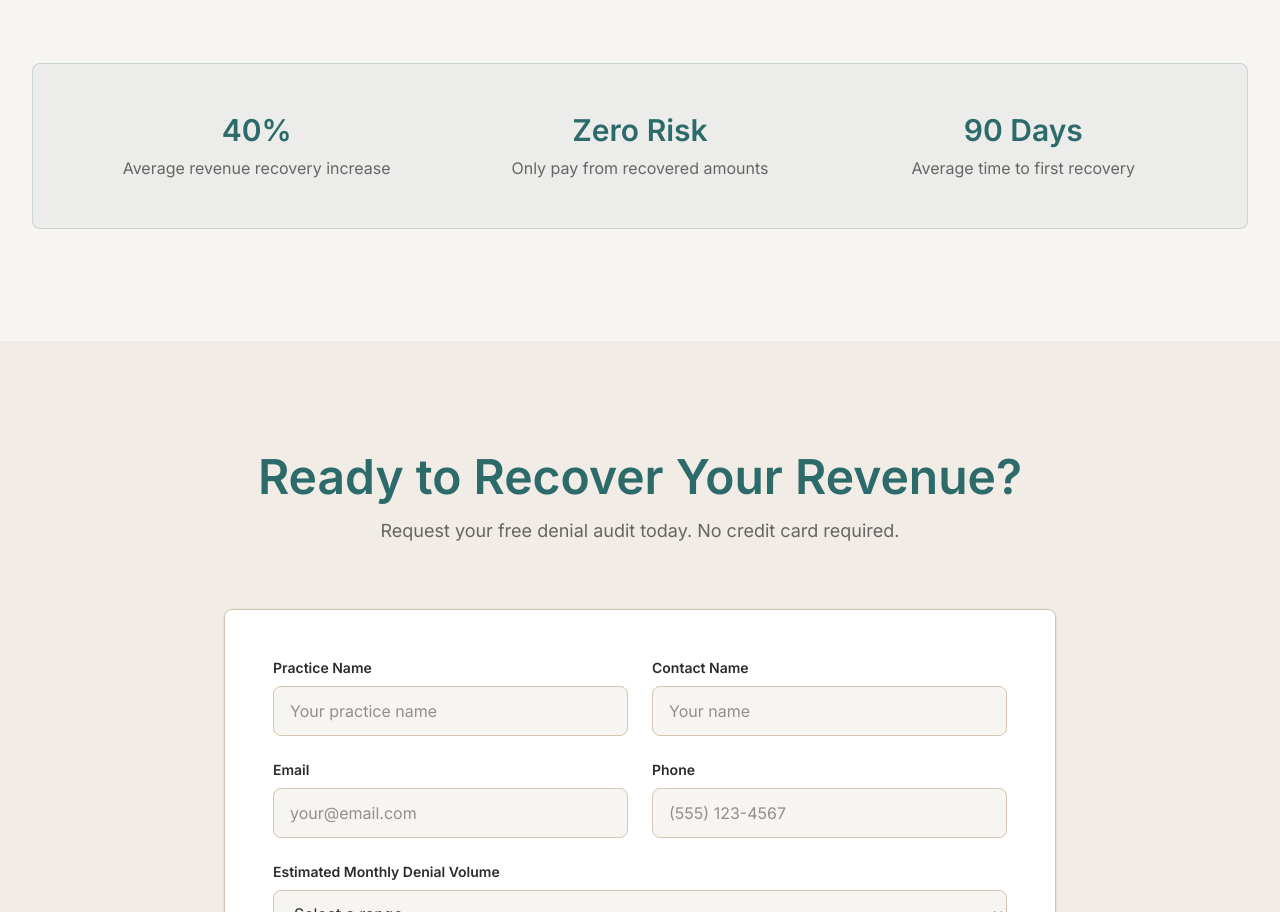
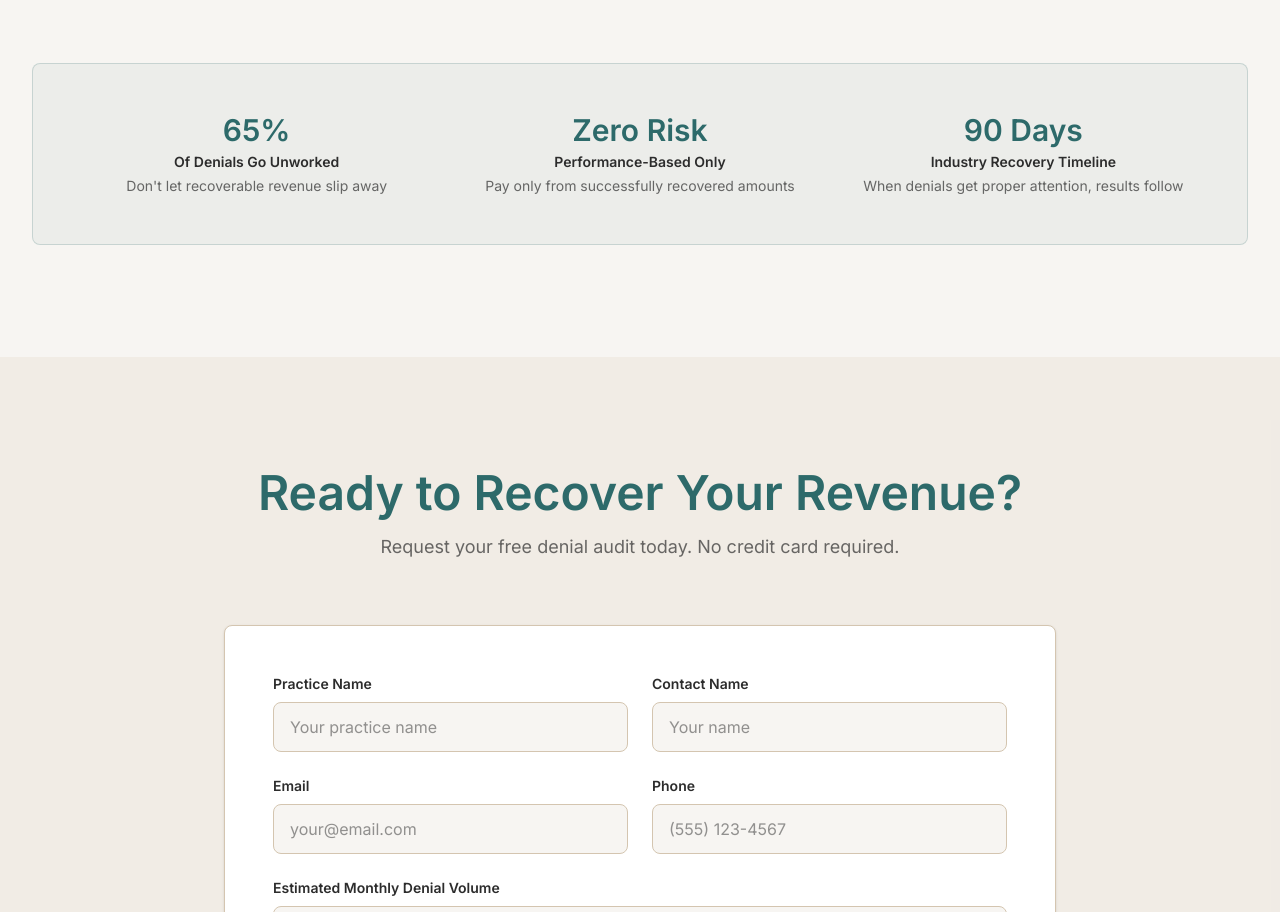
Before and after one commit to umerlawa/mohenara-landing-page, a Next.js app: page / in a window 1280 px wide. Shown: the part 3391-4303 px from the top of the page. Built offline with nearby package versions, Linux system fonts and the light colour scheme.

Commit message:
Update stats in Simple Process section with new figures
- 65% of denials go unworked
- Zero Risk performance-based model
- 90 Days industry recovery timeline

Co-Authored-By: Claude Opus 4.5 <noreply@anthropic.com>

```diff
--- a/components/how-it-works-animated.tsx
+++ b/components/how-it-works-animated.tsx
@@ -305,16 +305,19 @@ export function HowItWorksAnimated() {
         <div className="mt-16 bg-primary/5 border border-primary/20 rounded-lg p-8 md:p-12">
           <div className="grid md:grid-cols-3 gap-8 text-center">
             <div>
-              <div className="text-3xl font-bold text-primary mb-2">40%</div>
-              <p className="text-foreground/70">Average revenue recovery increase</p>
+              <div className="text-3xl font-bold text-primary mb-1">65%</div>
+              <p className="text-sm font-semibold text-foreground mb-1">Of Denials Go Unworked</p>
+              <p className="text-foreground/70 text-sm">Don't let recoverable revenue slip away</p>
             </div>
             <div>
-              <div className="text-3xl font-bold text-primary mb-2">Zero Risk</div>
-              <p className="text-foreground/70">Only pay from recovered amounts</p>
+              <div className="text-3xl font-bold text-primary mb-1">Zero Risk</div>
+              <p className="text-sm font-semibold text-foreground mb-1">Performance-Based Only</p>
+              <p className="text-foreground/70 text-sm">Pay only from successfully recovered amounts</p>
             </div>
             <div>
-              <div className="text-3xl font-bold text-primary mb-2">90 Days</div>
-              <p className="text-foreground/70">Average time to first recovery</p>
+              <div className="text-3xl font-bold text-primary mb-1">90 Days</div>
+              <p className="text-sm font-semibold text-foreground mb-1">Industry Recovery Timeline</p>
+              <p className="text-foreground/70 text-sm">When denials get proper attention, results follow</p>
             </div>
           </div>
         </div>
```
